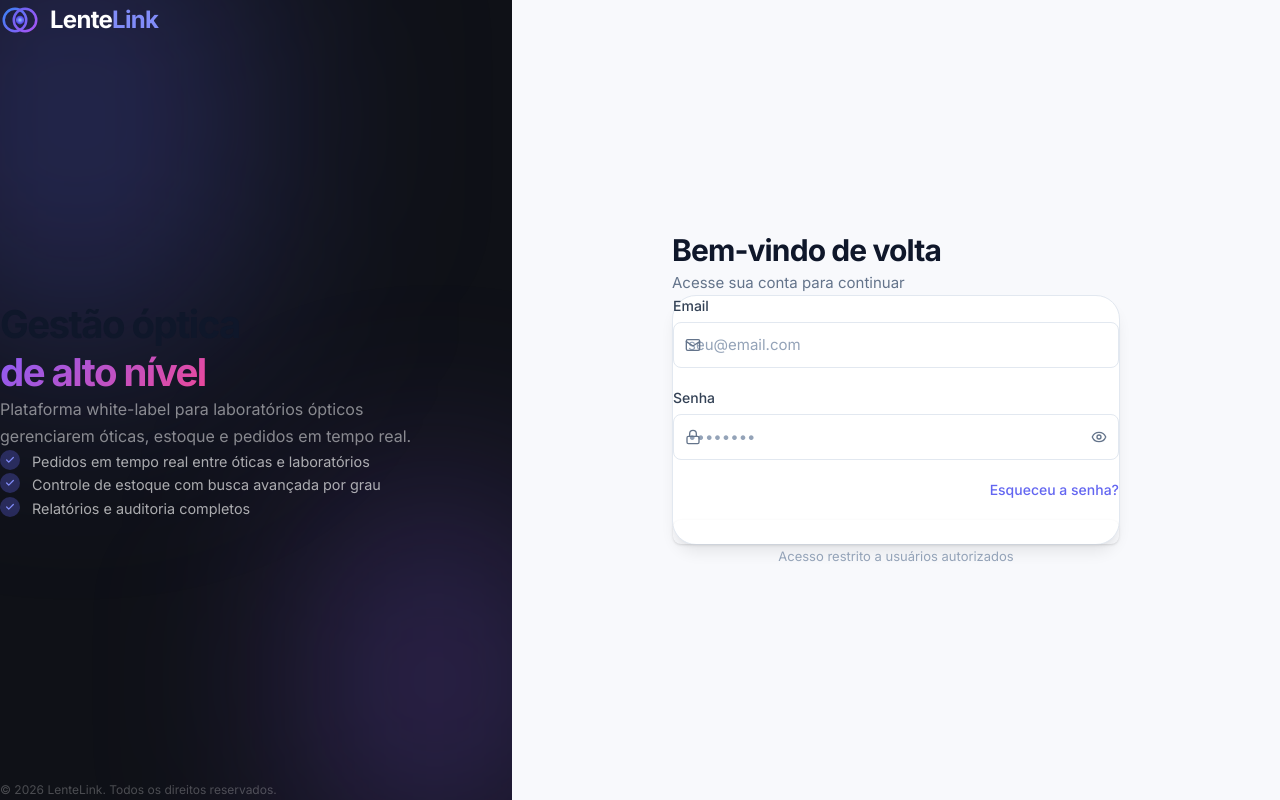
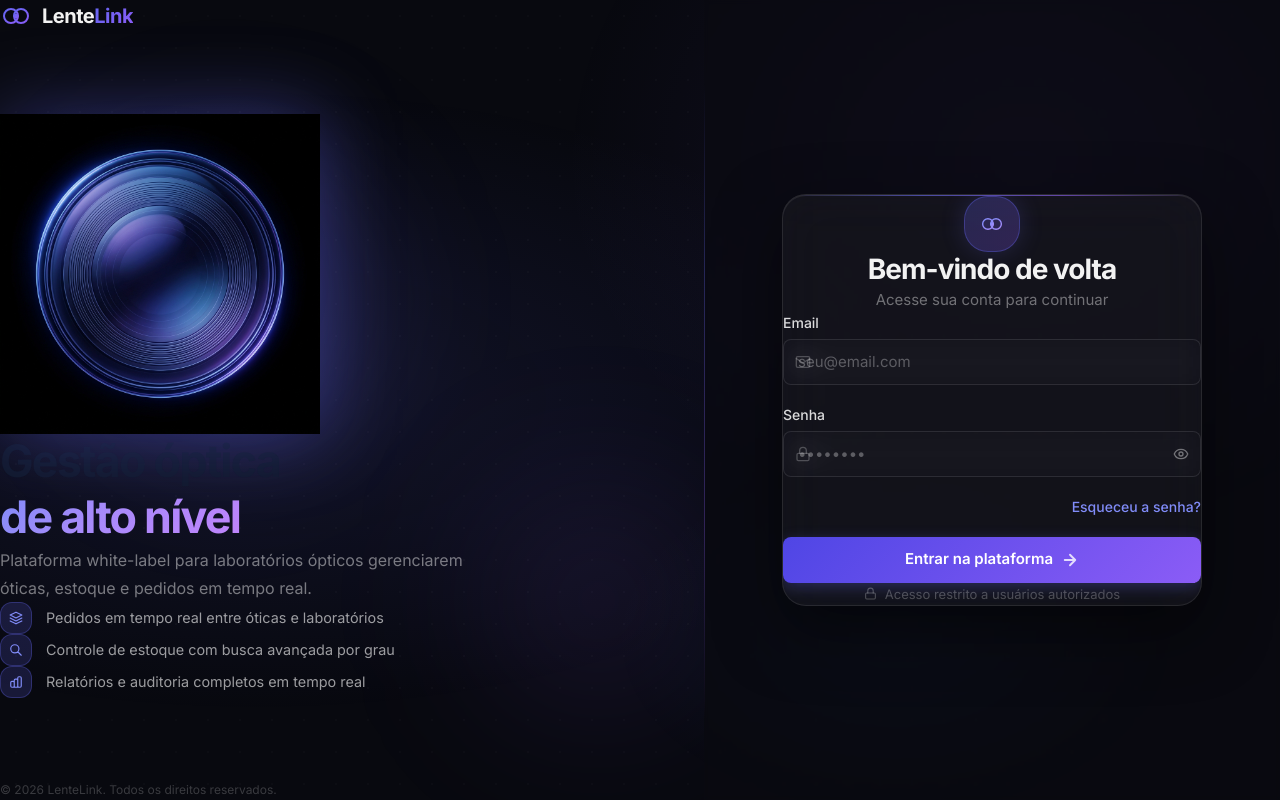
Before and after one commit to MKALLENBACH/opticallab, a Next.js app: page /login in a window 1280 px wide. Built offline with nearby package versions, Linux system fonts and the light colour scheme.

Commit message:
feat: redesign login page with premium dark theme and glassmorphism

```diff
--- a/src/app/(auth)/layout.tsx
+++ b/src/app/(auth)/layout.tsx
@@ -1,4 +1,4 @@
-import { Logo } from '@/components/ui/Logo';
+import Image from 'next/image';
 
 export default function AuthLayout({
   children,
@@ -6,76 +6,165 @@ export default function AuthLayout({
   children: React.ReactNode;
 }) {
   return (
+    <div className="min-h-screen flex relative overflow-hidden" style={{ background: '#08090f' }}>
+
+      {/* ─── Background: grain texture + subtle grid ─── */}
       <div
-      className="min-h-screen flex relative overflow-hidden"
-      style={{ background: 'var(--sidebar-bg)' }}
-    >
-      {/* ── Left panel: branding (visible only on lg+) ── */}
-      <div className="hidden lg:flex lg:flex-col lg:w-[45%] xl:w-[40%] flex-shrink-0 relative overflow-hidden">
-        {/* Gradient orbs */}
+        className="fixed inset-0 pointer-events-none"
+        style={{
+          backgroundImage: `
+            radial-gradient(ellipse 80% 60% at 20% 50%, rgba(99,102,241,0.12) 0%, transparent 65%),
+            radial-gradient(ellipse 60% 80% at 80% 20%, rgba(139,92,246,0.09) 0%, transparent 60%),
+            radial-gradient(ellipse 40% 40% at 70% 80%, rgba(59,130,246,0.07) 0%, transparent 55%)
+          `,
+        }}
+      />
+
+      {/* Subtle dot grid */}
       <div
-          className="absolute top-[-15%] left-[-15%] w-[60%] h-[60%] rounded-full blur-[120px] pointer-events-none"
-          style={{ background: 'rgba(99,102,241,0.3)' }}
+        className="fixed inset-0 pointer-events-none opacity-[0.025]"
+        style={{
+          backgroundImage: 'radial-gradient(circle, rgba(255,255,255,0.8) 1px, transparent 1px)',
+          backgroundSize: '32px 32px',
+        }}
+      />
+
+      {/* ─── Left Panel: Hero ─── */}
+      <div className="hidden lg:flex lg:flex-col lg:w-[52%] xl:w-[55%] flex-shrink-0 relative overflow-hidden">
+
+        {/* Glow blobs behind lens */}
+        <div
+          className="absolute top-[10%] left-[5%] w-[55%] h-[55%] rounded-full pointer-events-none"
+          style={{
+            background: 'radial-gradient(circle, rgba(99,102,241,0.25) 0%, transparent 70%)',
+            filter: 'blur(60px)',
+          }}
         />
         <div
-          className="absolute bottom-[-10%] right-[-10%] w-[50%] h-[50%] rounded-full blur-[100px] pointer-events-none"
-          style={{ background: 'rgba(139,92,246,0.25)' }}
+          className="absolute bottom-[5%] right-[-5%] w-[40%] h-[40%] rounded-full pointer-events-none"
+          style={{
+            background: 'radial-gradient(circle, rgba(139,92,246,0.2) 0%, transparent 70%)',
+            filter: 'blur(80px)',
+          }}
         />
 
-        {/* Content */}
-        <div className="relative z-10 flex flex-col h-full justify-between p-12">
-          {/* Logo */}
-          <Logo variant="full" size="lg" light />
+        {/* Content wrapper */}
+        <div className="relative z-10 flex flex-col h-full px-12 xl:px-16 py-10">
+
+          {/* Logo top-left */}
+          <div className="flex items-center gap-2.5">
+            <svg xmlns="http://www.w3.org/2000/svg" width="32" height="32" viewBox="0 0 64 64" fill="none">
+              <defs>
+                <linearGradient id="ll-g1" x1="0%" y1="0%" x2="100%" y2="100%">
+                  <stop offset="0%" stopColor="#6366f1"/>
+                  <stop offset="100%" stopColor="#8b5cf6"/>
+                </linearGradient>
+              </defs>
+              <circle cx="22" cy="32" r="14" stroke="url(#ll-g1)" strokeWidth="4" fill="none"/>
+              <circle cx="42" cy="32" r="14" stroke="url(#ll-g1)" strokeWidth="4" fill="none"/>
+              <circle cx="32" cy="32" r="5" fill="url(#ll-g1)"/>
+            </svg>
+            <span className="font-bold text-xl tracking-tight">
+              <span style={{ color: 'rgba(255,255,255,0.95)' }}>Lente</span>
+              <span style={{ background: 'linear-gradient(135deg,#6366f1,#8b5cf6)', WebkitBackgroundClip: 'text', WebkitTextFillColor: 'transparent' }}>Link</span>
+            </span>
+          </div>
+
+          {/* Lens + headline in center */}
+          <div className="flex-1 flex flex-col justify-center -mt-8">
+
+            {/* Lens image with halo effect */}
+            <div className="relative w-72 h-72 xl:w-80 xl:h-80 mx-auto mb-10">
+              {/* Glow ring behind lens */}
+              <div
+                className="absolute inset-4 rounded-full"
+                style={{
+                  background: 'radial-gradient(circle, rgba(99,102,241,0.35) 0%, rgba(139,92,246,0.15) 50%, transparent 80%)',
+                  filter: 'blur(20px)',
+                  animation: 'pulse-glow-lens 4s ease-in-out infinite',
+                }}
+              />
+              <Image
+                src="/lens-hero.png"
+                alt="Lente óptica premium"
+                fill
+                className="object-contain drop-shadow-[0_0_40px_rgba(99,102,241,0.4)]"
+                priority
+                sizes="(max-width: 1280px) 288px, 320px"
+              />
+            </div>
 
             {/* Headline */}
-          <div>
-            <h1 className="text-white font-bold leading-tight mb-4" style={{ fontSize: 'clamp(1.75rem, 3vw, 2.5rem)', letterSpacing: '-0.04em' }}>
+            <div className="max-w-lg">
+              <h1
+                className="text-white font-bold leading-[1.1] mb-5"
+                style={{ fontSize: 'clamp(2rem, 3.5vw, 3rem)', letterSpacing: '-0.04em' }}
+              >
                 Gestão óptica<br />
-              <span style={{ background: 'var(--gradient-accent)', WebkitBackgroundClip: 'text', WebkitTextFillColor: 'transparent' }}>
+                <span style={{
+                  background: 'linear-gradient(135deg, #818cf8 0%, #a78bfa 40%, #c084fc 100%)',
+                  WebkitBackgroundClip: 'text',
+                  WebkitTextFillColor: 'transparent',
+                }}>
                   de alto nível
                 </span>
               </h1>
-            <p style={{ color: 'rgba(255,255,255,0.5)', fontSize: '1rem', lineHeight: '1.7', maxWidth: '28rem' }}>
+              <p style={{ color: 'rgba(255,255,255,0.45)', fontSize: '1rem', lineHeight: '1.75', maxWidth: '30rem' }}>
                 Plataforma white-label para laboratórios ópticos gerenciarem óticas, estoque e pedidos em tempo real.
               </p>
 
-            {/* Feature bullets */}
-            <ul className="mt-8 space-y-3">
+              {/* Feature list */}
+              <ul className="mt-8 space-y-4">
                 {[
-                'Pedidos em tempo real entre óticas e laboratórios',
-                'Controle de estoque com busca avançada por grau',
-                'Relatórios e auditoria completos',
-              ].map((feat) => (
-                <li key={feat} className="flex items-start gap-3" style={{ color: 'rgba(255,255,255,0.65)', fontSize: '0.9rem' }}>
-                  <span
-                    className="w-5 h-5 rounded-full flex items-center justify-center flex-shrink-0 mt-0.5"
-                    style={{ background: 'rgba(99,102,241,0.3)' }}
+                  { text: 'Pedidos em tempo real entre óticas e laboratórios', icon: 'M12 2L2 7l10 5 10-5-10-5zM2 17l10 5 10-5M2 12l10 5 10-5' },
+                  { text: 'Controle de estoque com busca avançada por grau', icon: 'M21 21l-6-6m2-5a7 7 0 11-14 0 7 7 0 0114 0z' },
+                  { text: 'Relatórios e auditoria completos em tempo real', icon: 'M9 19v-6a2 2 0 00-2-2H5a2 2 0 00-2 2v6a2 2 0 002 2h2a2 2 0 002-2zm0 0V9a2 2 0 012-2h2a2 2 0 012 2v10m-6 0a2 2 0 002 2h2a2 2 0 002-2m0 0V5a2 2 0 012-2h2a2 2 0 012 2v14a2 2 0 01-2 2h-2a2 2 0 01-2-2z' },
+                ].map((feat, i) => (
+                  <li key={i} className="flex items-center gap-3.5">
+                    <div
+                      className="w-8 h-8 rounded-lg flex items-center justify-center flex-shrink-0"
+                      style={{ background: 'rgba(99,102,241,0.18)', border: '1px solid rgba(99,102,241,0.3)' }}
                     >
-                    <svg xmlns="http://www.w3.org/2000/svg" width="10" height="10" viewBox="0 0 24 24" fill="none" stroke="rgb(129,140,248)" strokeWidth="3" strokeLinecap="round" strokeLinejoin="round">
-                      <polyline points="20 6 9 17 4 12"/>
+                      <svg xmlns="http://www.w3.org/2000/svg" width="14" height="14" viewBox="0 0 24 24" fill="none" stroke="#818cf8" strokeWidth="2" strokeLinecap="round" strokeLinejoin="round">
+                        <path d={feat.icon}/>
                       </svg>
-                  </span>
-                  {feat}
+                    </div>
+                    <span style={{ color: 'rgba(255,255,255,0.6)', fontSize: '0.9rem' }}>{feat.text}</span>
                   </li>
                 ))}
               </ul>
             </div>
+          </div>
 
-          <p style={{ color: 'rgba(255,255,255,0.25)', fontSize: '0.75rem' }}>
+          {/* Footer */}
+          <p style={{ color: 'rgba(255,255,255,0.2)', fontSize: '0.75rem' }}>
             © {new Date().getFullYear()} LenteLink. Todos os direitos reservados.
           </p>
         </div>
       </div>
 
-      {/* ── Right panel: form ── */}
+      {/* ─── Right Panel: Form ─── */}
       <div
-        className="flex-1 flex items-center justify-center px-4 py-10 sm:px-8 lg:px-16 animate-fade-in"
-        style={{ background: 'var(--color-bg-base)' }}
+        className="flex-1 flex items-center justify-center px-5 py-10 sm:px-10 animate-fade-in relative"
+        style={{ background: 'rgba(10,11,18,0.6)', backdropFilter: 'blur(2px)' }}
       >
-        <div className="w-full max-w-md">
+        {/* Vertical divider (desktop only) */}
+        <div
+          className="absolute left-0 top-[10%] bottom-[10%] w-px hidden lg:block"
+          style={{ background: 'linear-gradient(to bottom, transparent, rgba(99,102,241,0.3) 30%, rgba(139,92,246,0.3) 70%, transparent)' }}
+        />
+
+        <div className="w-full max-w-[420px]">
           {children}
         </div>
       </div>
+
+      <style>{`
+        @keyframes pulse-glow-lens {
+          0%, 100% { opacity: 0.7; transform: scale(1); }
+          50% { opacity: 1; transform: scale(1.05); }
+        }
+      `}</style>
     </div>
   );
 }
--- a/src/app/(auth)/login/page.tsx
+++ b/src/app/(auth)/login/page.tsx
@@ -1,5 +1,4 @@
 import { LoginForm } from '@/components/auth/LoginForm';
-import { Logo } from '@/components/ui/Logo';
 
 export const metadata = {
   title: 'Login — LenteLink',
@@ -9,38 +8,99 @@ export const metadata = {
 export default function LoginPage() {
   return (
     <div className="w-full">
-      {/* Header */}
-      <div className="mb-8">
-        {/* Mobile logo (hidden on lg+ since it's on the left panel) */}
-        <div className="mb-8 lg:hidden">
-          <Logo variant="full" size="md" light={false} />
+
+      {/* Mobile-only logo */}
+      <div className="lg:hidden mb-8 flex items-center gap-2.5">
+        <svg xmlns="http://www.w3.org/2000/svg" width="28" height="28" viewBox="0 0 64 64" fill="none">
+          <defs>
+            <linearGradient id="ll-mob" x1="0%" y1="0%" x2="100%" y2="100%">
+              <stop offset="0%" stopColor="#6366f1"/>
+              <stop offset="100%" stopColor="#8b5cf6"/>
+            </linearGradient>
+          </defs>
+          <circle cx="22" cy="32" r="14" stroke="url(#ll-mob)" strokeWidth="4" fill="none"/>
+          <circle cx="42" cy="32" r="14" stroke="url(#ll-mob)" strokeWidth="4" fill="none"/>
+          <circle cx="32" cy="32" r="5" fill="url(#ll-mob)"/>
+        </svg>
+        <span className="font-bold text-lg tracking-tight">
+          <span style={{ color: 'rgba(255,255,255,0.95)' }}>Lente</span>
+          <span style={{ background: 'linear-gradient(135deg,#6366f1,#8b5cf6)', WebkitBackgroundClip: 'text', WebkitTextFillColor: 'transparent' }}>Link</span>
+        </span>
       </div>
 
+      {/* Glass card */}
+      <div
+        className="rounded-2xl overflow-hidden"
+        style={{
+          background: 'rgba(255,255,255,0.04)',
+          border: '1px solid rgba(255,255,255,0.09)',
+          boxShadow: '0 24px 64px rgba(0,0,0,0.5), inset 0 1px 0 rgba(255,255,255,0.08)',
+          backdropFilter: 'blur(24px)',
+        }}
+      >
+        {/* Card top accent line */}
+        <div
+          className="h-px w-full"
+          style={{ background: 'linear-gradient(to right, transparent, rgba(99,102,241,0.6), rgba(139,92,246,0.6), transparent)' }}
+        />
+
+        <div className="px-8 pt-8 pb-9 sm:px-10 sm:pt-9 sm:pb-10">
+
+          {/* Icon */}
+          <div className="flex justify-center mb-6">
+            <div
+              className="w-14 h-14 rounded-2xl flex items-center justify-center"
+              style={{
+                background: 'linear-gradient(135deg, rgba(99,102,241,0.25) 0%, rgba(139,92,246,0.25) 100%)',
+                border: '1px solid rgba(99,102,241,0.35)',
+                boxShadow: '0 0 24px rgba(99,102,241,0.2)',
+              }}
+            >
+              <svg xmlns="http://www.w3.org/2000/svg" width="26" height="26" viewBox="0 0 64 64" fill="none">
+                <defs>
+                  <linearGradient id="ll-icon" x1="0%" y1="0%" x2="100%" y2="100%">
+                    <stop offset="0%" stopColor="#818cf8"/>
+                    <stop offset="100%" stopColor="#a78bfa"/>
+                  </linearGradient>
+                </defs>
+                <circle cx="22" cy="32" r="13" stroke="url(#ll-icon)" strokeWidth="3.5" fill="none"/>
+                <circle cx="42" cy="32" r="13" stroke="url(#ll-icon)" strokeWidth="3.5" fill="none"/>
+                <circle cx="32" cy="32" r="5" fill="url(#ll-icon)"/>
+              </svg>
+            </div>
+          </div>
+
+          {/* Headline */}
+          <div className="text-center mb-8">
             <h2
-          className="font-bold text-[var(--color-text-base)]"
-          style={{ fontSize: 'clamp(1.5rem, 3vw, 1.875rem)', letterSpacing: '-0.03em' }}
+              className="font-bold leading-tight"
+              style={{
+                fontSize: 'clamp(1.4rem, 3vw, 1.75rem)',
+                letterSpacing: '-0.035em',
+                color: 'rgba(255,255,255,0.95)',
+              }}
             >
               Bem-vindo de volta
             </h2>
-        <p className="text-[var(--color-text-muted)] mt-1.5 text-[0.9375rem]">
+            <p className="mt-2" style={{ color: 'rgba(255,255,255,0.4)', fontSize: '0.9375rem' }}>
               Acesse sua conta para continuar
             </p>
           </div>
 
-      {/* Form card */}
-      <div
-        className="rounded-[var(--radius-2xl)] border border-[var(--color-border)] p-7 sm:p-8"
-        style={{
-          background: 'var(--color-bg-surface)',
-          boxShadow: 'var(--shadow-lg)',
-        }}
-      >
+          {/* Form */}
           <LoginForm />
-      </div>
 
-      <p className="text-center text-[0.8125rem] text-[var(--color-text-subtle)] mt-6">
+          {/* Footer */}
+          <div className="mt-7 flex items-center justify-center gap-2">
+            <svg xmlns="http://www.w3.org/2000/svg" width="13" height="13" viewBox="0 0 24 24" fill="none" stroke="rgba(255,255,255,0.25)" strokeWidth="2" strokeLinecap="round" strokeLinejoin="round">
+              <rect x="3" y="11" width="18" height="11" rx="2" ry="2"/><path d="M7 11V7a5 5 0 0110 0v4"/>
+            </svg>
+            <p style={{ color: 'rgba(255,255,255,0.25)', fontSize: '0.8125rem' }}>
               Acesso restrito a usuários autorizados
             </p>
           </div>
+        </div>
+      </div>
+    </div>
   );
 }
--- a/src/components/auth/LoginForm.tsx
+++ b/src/components/auth/LoginForm.tsx
@@ -29,15 +29,52 @@ export function LoginForm() {
   };
 
   return (
+    <div className="auth-theme w-full">
+      <style dangerouslySetInnerHTML={{__html: `
+        .auth-theme {
+          --color-bg-surface: rgba(20, 22, 31, 0.4);
+          --color-bg-surface-2: rgba(30, 32, 48, 0.6);
+          --color-text-base: #ffffff;
+          --color-text-secondary: rgba(255,255,255,0.85);
+          --color-text-muted: rgba(255,255,255,0.5);
+          --color-text-subtle: rgba(255,255,255,0.3);
+          --color-border: rgba(255,255,255,0.1);
+          --color-border-hover: rgba(255,255,255,0.2);
+          --color-border-focus: #818cf8;
+          --color-primary-light: rgba(129,140,248,0.2);
+        }
+        .auth-theme input {
+          backdrop-filter: blur(12px);
+          color: white !important;
+          transition: all 0.2s ease;
+        }
+        .auth-theme input::placeholder {
+          color: rgba(255,255,255,0.3) !important;
+        }
+        .auth-theme input:hover:not(:disabled) {
+          border-color: rgba(255,255,255,0.2);
+          background: rgba(30, 32, 48, 0.6);
+        }
+        .auth-btn-gradient {
+          background: linear-gradient(135deg, #4f46e5 0%, #8b5cf6 100%) !important;
+          border: none !important;
+          box-shadow: 0 4px 15px rgba(99, 102, 241, 0.3) !important;
+          transition: all 0.2s ease !important;
+        }
+        .auth-btn-gradient:hover {
+          box-shadow: 0 6px 20px rgba(99, 102, 241, 0.4) !important;
+          transform: translateY(-1px);
+        }
+      `}} />
       <form onSubmit={handleSubmit} className="flex flex-col gap-5 w-full">
         {/* Error banner */}
         {error && (
           <div
             className="flex items-start gap-3 px-4 py-3 rounded-[var(--radius-lg)] border text-sm animate-slide-up"
             style={{
-            background: 'var(--color-error-bg)',
-            borderColor: 'var(--color-error)',
-            color: 'var(--color-error-text)',
+              background: 'rgba(239,68,68,0.15)',
+              borderColor: 'rgba(239,68,68,0.3)',
+              color: '#fca5a5',
             }}
           >
             <AlertCircle size={16} className="flex-shrink-0 mt-0.5" />
@@ -54,7 +91,7 @@ export function LoginForm() {
           placeholder="seu@email.com"
           autoComplete="email"
           disabled={isLoading}
-        leftIcon={<Mail size={16} />}
+          leftIcon={<Mail size={16} style={{ color: 'rgba(255,255,255,0.4)' }} />}
         />
 
         {/* Password */}
@@ -66,13 +103,14 @@ export function LoginForm() {
           placeholder="••••••••"
           autoComplete="current-password"
           disabled={isLoading}
-        leftIcon={<Lock size={16} />}
+          leftIcon={<Lock size={16} style={{ color: 'rgba(255,255,255,0.4)' }} />}
           rightElement={
             <button
               type="button"
               onClick={() => setShowPassword(!showPassword)}
               tabIndex={-1}
-            className="p-0.5 hover:text-[var(--color-text-base)] transition-colors"
+              className="p-1 hover:text-white transition-colors"
+              style={{ color: 'rgba(255,255,255,0.4)' }}
               aria-label={showPassword ? 'Ocultar senha' : 'Mostrar senha'}
             >
               {showPassword ? <EyeOff size={16} /> : <Eye size={16} />}
@@ -84,8 +122,8 @@ export function LoginForm() {
         <div className="flex justify-end -mt-1">
           <a
             href="#"
-          className="text-sm font-medium"
-          style={{ color: 'var(--color-primary)' }}
+            className="text-sm font-medium hover:underline"
+            style={{ color: '#818cf8' }}
           >
             Esqueceu a senha?
           </a>
@@ -94,13 +132,20 @@ export function LoginForm() {
         {/* Submit */}
         <Button
           type="submit"
-        variant="primary"
           size="lg"
           isLoading={isLoading}
-        className="w-full mt-1"
+          className="w-full mt-2 auth-btn-gradient text-white rounded-[var(--radius-md)] h-[46px] font-semibold text-[0.9375rem] flex items-center justify-center gap-2"
         >
-        {isLoading ? 'Entrando...' : 'Entrar na plataforma'}
+          {isLoading ? 'Entrando...' : (
+            <>
+              Entrar na plataforma
+              <svg xmlns="http://www.w3.org/2000/svg" width="18" height="18" viewBox="0 0 24 24" fill="none" stroke="currentColor" strokeWidth="2.5" strokeLinecap="round" strokeLinejoin="round" className="ml-1 opacity-80">
+                <path d="M5 12h14M12 5l7 7-7 7"/>
+              </svg>
+            </>
+          )}
         </Button>
       </form>
+    </div>
   );
 }
```
Also changed, not shown: public/lens-hero.png (added). Lines whose indentation alone changed are shown as unchanged.
